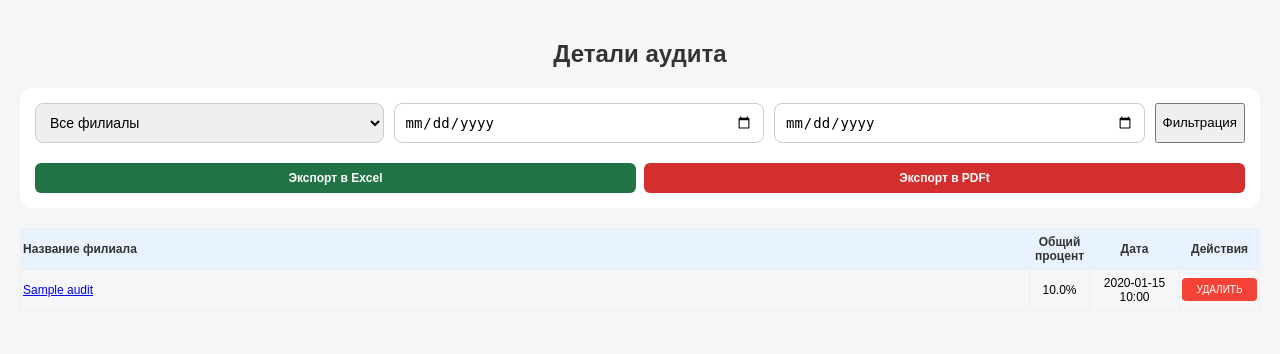
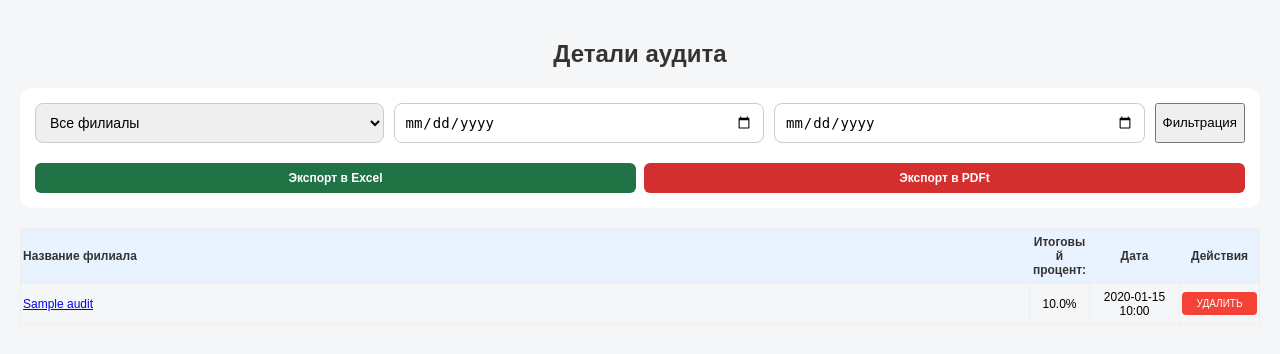
Before and after one commit to Abdullayevsardor/Maxway, a Django app: page /page/ in a window 1280 px wide. Shown: the top 354 px of the page. Run offline with Django 5.2, Linux system fonts and the light colour scheme; tables that the repository leaves empty hold one stand-in row (values such as "Sample post").

Commit message:
Change header from 'Общий процент' to 'Итоговый процент:'

```diff
--- a/checklist/templates/audit_page.html
+++ b/checklist/templates/audit_page.html
@@ -35,7 +35,7 @@
         <thead>
             <tr>
                 <th>Название филиала</th>
-                <th>Общий процент</th>
+                <th>Итоговый процент:</th>
                 <th>Дата</th>
                 <th>Действия</th>
             </tr>
```
